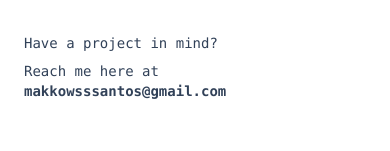
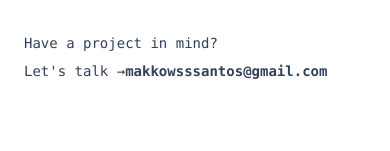
Before and after one commit to makkowsssantos/MKSantos, a React (Vite) app: page / in a window 390 px wide. Both pictures are taken after a click on the button "Toggle navigation menu". Shown: the part 417-568 px from the top of the page. Built offline with nearby package versions, Linux system fonts and the light colour scheme.

Commit message:
fifth commit

```diff
--- a/src/components/sidebar.tsx
+++ b/src/components/sidebar.tsx
@@ -103,7 +103,7 @@ export default function SideBar() {
                 Instagram
               </a>
               <h2 className="text-sm sm:text-sm md:text-md mt-6 text-slate-700">Have a project in mind?</h2>
-              <h3 className="text-sm sm:text-sm md:text-md text-slate-700">Reach me here at <strong>makkowsssantos@gmail.com</strong></h3>
+              <h3 className="text-sm sm:text-sm md:text-md text-slate-700">Let's talk →<strong>makkowsssantos@gmail.com</strong></h3>
             </li>
           </ul>
         </nav>
```
